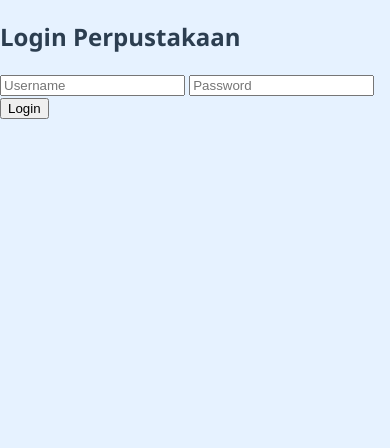
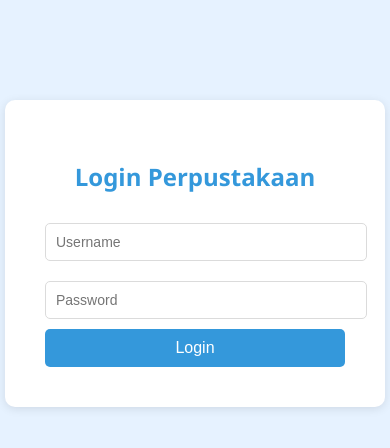
Before and after one commit to ecaaa1234/perpustakaan, a plain HTML site: page index.html in a window 390 px wide. Drawn offline with Linux system fonts and the light colour scheme.

Commit message:
Update style.css

```diff
--- a/css/style.css
+++ b/css/style.css
@@ -216,4 +216,55 @@ main {
   .review-card {
     padding: 15px;
   }
+  .login-box {
+  width: 300px;
+  padding: 40px;
+  position: relative;
+  background: var(--white);
+  border-radius: 10px;
+  box-shadow: 0 2px 10px rgba(0, 0, 0, 0.1);
+  margin: auto;
+  top: 100px; /* Atur posisi vertikal */
 }
+
+.login-box h2 {
+  text-align: center;
+  margin-bottom: 20px;
+  font-size: 24px;
+  color: var(--primary);
+}
+
+input[type="text"],
+input[type="password"] {
+  width: 100%;
+  padding: 10px;
+  margin: 10px 0;
+  border: 1px solid #dbdbdb;
+  border-radius: 5px;
+  font-size: 14px;
+  transition: border-color 0.3s;
+}
+
+input[type="text"]:focus,
+input[type="password"]:focus {
+  border-color: var(--primary);
+  outline: none;
+}
+
+.glow-button {
+  width: 100%;
+  background-color: var(--primary);
+  color: var(--white);
+  border: none;
+  padding: 10px;
+  border-radius: 5px;
+  font-size: 16px;
+  cursor: pointer;
+  transition: background-color 0.3s;
+}
+
+.glow-button:hover {
+  background-color: var(--secondary);
+}
+
+}
```
